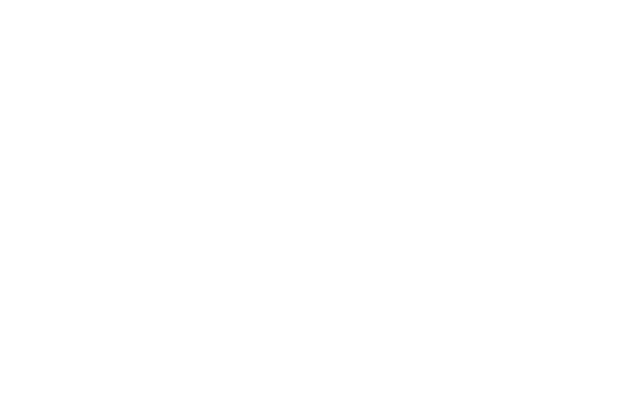
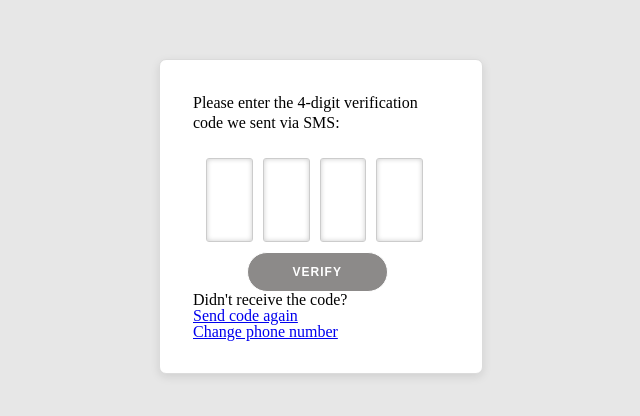
Before and after one commit to ismailEssafi/Saqsi-frontend, an Angular app: page /smsVerification in a window 1280 px wide. Before the commit this address led to /. Shown: the part 184-600 px from the top of the page, without its empty margins (319-959 px from the left). Built offline with nearby package versions, Linux system fonts and the light colour scheme.

Commit message:
ADD smsVerification component

```diff
--- a/src/app/app-routing.module.ts
+++ b/src/app/app-routing.module.ts
@@ -1,11 +1,13 @@
 import { NgModule } from '@angular/core';
 import { RouterModule, Routes } from '@angular/router';
 
-import { SignupComponent } from './components/pages/auth/signup/signup.component'
+import { SignupComponent } from './components/pages/signup/signup.component'
 import { HomeComponent } from './components/pages/home/home.component'
+import { SmsVerificationComponent } from './components/pages/sms-verification/sms-verification.component'
 
 const routes: Routes = [
    { path : 'register', component : SignupComponent},
+   { path : 'smsVerification', component : SmsVerificationComponent},
    { path : '', component : HomeComponent},
 ];
 
--- a/src/app/app.module.ts
+++ b/src/app/app.module.ts
@@ -6,14 +6,16 @@
 import { AppRoutingModule } from './app-routing.module';
 
 import { AppComponent } from './app.component';
-import { SignupComponent } from './components/pages/auth/signup/signup.component';
+import { SignupComponent } from './components/pages/signup/signup.component';
 import { HomeComponent } from './components/pages/home/home.component';
+import { SmsVerificationComponent } from './components/pages/sms-verification/sms-verification.component';
 
 @NgModule({
   declarations: [
     AppComponent,
     SignupComponent,
     HomeComponent,
+    SmsVerificationComponent,
   ],
   imports: [
     BrowserModule,
--- a/src/app/components/pages/auth/signup/signup.component.css
+++ /dev/null
@@ -1,52 +0,0 @@
-.regiter-page {
-    position: absolute;
-    top: 0px;
-    right: 0px;
-    bottom: 0px;
-    left: 0px;
-    background-color: #E7E7E7;
-    display: flex;
-    align-items: center;
-    justify-content: center;
-}
-.register-form {
-    width: 20%;
-    border: 1px solid #dbdbdb;
-    border-radius: 7px;
-    padding: 33px;
-    background-color: white;
-    box-shadow: 0 3px 10px rgb(0 0 0 / 0.1);
-}
-.form-control label {
-    display: block;
-    margin-bottom: 4px;
-    margin-top: 11px;
-}
-.form-control label::first-letter{
-    text-transform: uppercase;
-}
-.form-control input {
-    background-color: #eee;
-	border: none;
-	padding: 12px 15px;
-	margin: 4px 0;
-	width: 88%;
-}
-.submit {
-    border-radius: 20px;
-    border: 1px solid;
-    background-color: #5c5958b3;
-    color: #FFFFFF;
-    font-size: 12px;
-    font-weight: bold;
-    padding: 12px 45px;
-    letter-spacing: 1px;
-    text-transform: uppercase;
-    transition: transform 80ms ease-in;
-    margin-left: 19%;
-    margin-top: 10px;
-}
-
-.submit:hover {
-    background-color: #141414b3;
-}
--- /dev/null
+++ b/src/app/components/pages/signup/signup.component.css
@@ -0,0 +1,15 @@
+.form-control label {
+    display: block;
+    margin-bottom: 4px;
+    margin-top: 11px;
+}
+.form-control label::first-letter{
+    text-transform: uppercase;
+}
+.form-control input {
+    background-color: #eee;
+	border: none;
+	padding: 12px 15px;
+	margin: 4px 0;
+	width: 88%;
+}
--- a/src/app/components/pages/auth/signup/signup.component.html
+++ b/src/app/components/pages/signup/signup.component.html
@@ -1,5 +1,5 @@
-<div class="regiter-page">
-    <div class="register-form" >
+<div class="page-in-centre">
+    <div class="dialog" >
         <form [formGroup]="registerForm" (ngSubmit)="onSubmit()">
             <div class="form-control">
                 <label for="fullname">Fullname :</label>
@@ -37,7 +37,7 @@
                         </div>
                     </div>
             </div>
-            <input class="submit" type="submit" value="register" >
+            <input class="btn-form" type="submit" value="register" >
         </form>
     </div>
 </div>
--- a/src/app/components/pages/auth/signup/signup.component.ts
+++ b/src/app/components/pages/signup/signup.component.ts
@@ -1,6 +1,6 @@
 import { Component } from '@angular/core';
 import { FormBuilder, Validators } from '@angular/forms'
-import { AuthService } from '../../../../services/auth.service'
+import { AuthService } from '../../../services/auth.service'
 
 @Component({
   selector: 'app-signup',
--- /dev/null
+++ b/src/app/components/pages/sms-verification/sms-verification.component.css
@@ -0,0 +1,26 @@
+h3 {
+    margin: 0 0 10px;
+    padding: 0;
+    line-height: 1.25;
+}
+
+span {
+    font-size: 90%;
+}
+
+.form {
+    max-width: 240px;
+    margin: 25px auto 0;
+}
+input:not(.btn-form) {
+margin: 0 5px;
+text-align: center;
+line-height: 80px;
+font-size: 50px;
+border: solid 1px #ccc;
+box-shadow: 0 0 5px #ccc inset;
+outline: none;
+width: 17%;
+transition: all 0.2s ease-in-out;
+border-radius: 3px;
+}
--- /dev/null
+++ b/src/app/components/pages/sms-verification/sms-verification.component.html
@@ -0,0 +1,21 @@
+<div class="page-in-centre">
+    <div class="dialog">
+      <h3>Please enter the 4-digit verification code we sent via SMS:</h3>
+      <form class="form" [formGroup]="smsForm" (ngSubmit)="onSubmit()">
+        <input type="text" maxLength="1" size="1" min="0" max="9" formControlName="input1" />
+        <input type="text" maxLength="1" size="1" min="0" max="9" formControlName="input2" />
+        <input type="text" maxLength="1" size="1" min="0" max="9" formControlName="input3" />
+        <input type="text" maxLength="1" size="1" min="0" max="9" formControlName="input4" />
+        <div *ngIf="smsForm?.invalid && (smsForm?.dirty || smsForm?.touched)" class="alert alert-danger">
+            <p>must entre 4 numbers</p>
+        </div>
+        <input type="submit" class="btn-form" value="Verify"/>
+      </form>
+
+      <div>
+        Didn't receive the code?<br />
+        <a href="#">Send code again</a><br />
+        <a href="#">Change phone number</a>
+      </div>
+    </div>
+  </div>
--- /dev/null
+++ b/src/app/components/pages/sms-verification/sms-verification.component.ts
@@ -0,0 +1,29 @@
+import { Component } from '@angular/core';
+import { FormBuilder, Validators } from '@angular/forms'
+
+@Component({
+  selector: 'app-sms-verification',
+  templateUrl: './sms-verification.component.html',
+  styleUrls: ['./sms-verification.component.css']
+})
+export class SmsVerificationComponent {
+
+  constructor(private fb: FormBuilder){}
+
+  smsForm = this.fb.group({
+    input1: ['', [Validators.required, Validators.pattern('[0-9]{1}')]],
+    input2: ['', [Validators.required, Validators.pattern('[0-9]{1}')]],
+    input3: ['', [Validators.required, Validators.pattern('[0-9]{1}')]],
+    input4: ['', [Validators.required, Validators.pattern('[0-9]{1}')]],
+  })
+  get input1() { return this.smsForm.get('input1')};
+  get input2() { return this.smsForm.get('input2')};
+  get input3() { return this.smsForm.get('input3')};
+  get input4() { return this.smsForm.get('input4')};
+
+  onSubmit(){
+    if(this.smsForm.valid){
+      console.log(this.smsForm.value)
+    }
+  }
+}
--- a/src/styles.css
+++ b/src/styles.css
@@ -46,3 +46,40 @@
 	border-collapse: collapse;
 	border-spacing: 0;
 }
+.page-in-centre {
+    position: absolute;
+    top: 0px;
+    right: 0px;
+    bottom: 0px;
+    left: 0px;
+    background-color: #E7E7E7;
+    display: flex;
+    align-items: center;
+    justify-content: center;
+}
+.dialog {
+    width: 20%;
+    border: 1px solid #dbdbdb;
+    border-radius: 7px;
+    padding: 33px;
+    background-color: white;
+    box-shadow: 0 3px 10px rgb(0 0 0 / 0.1);
+}
+.btn-form {
+    border-radius: 20px;
+    border: 1px solid;
+    background-color: #5c5958b3;
+    color: #FFFFFF;
+    font-size: 12px;
+    font-weight: bold;
+    padding: 12px 45px;
+    letter-spacing: 1px;
+    text-transform: uppercase;
+    transition: transform 80ms ease-in;
+    margin-left: 19%;
+    margin-top: 10px;
+}
+
+.btn-form:hover {
+    background-color: #141414b3;
+}
```
Also changed, not shown: 2 other files (tests, documents, lock files or other folders).
